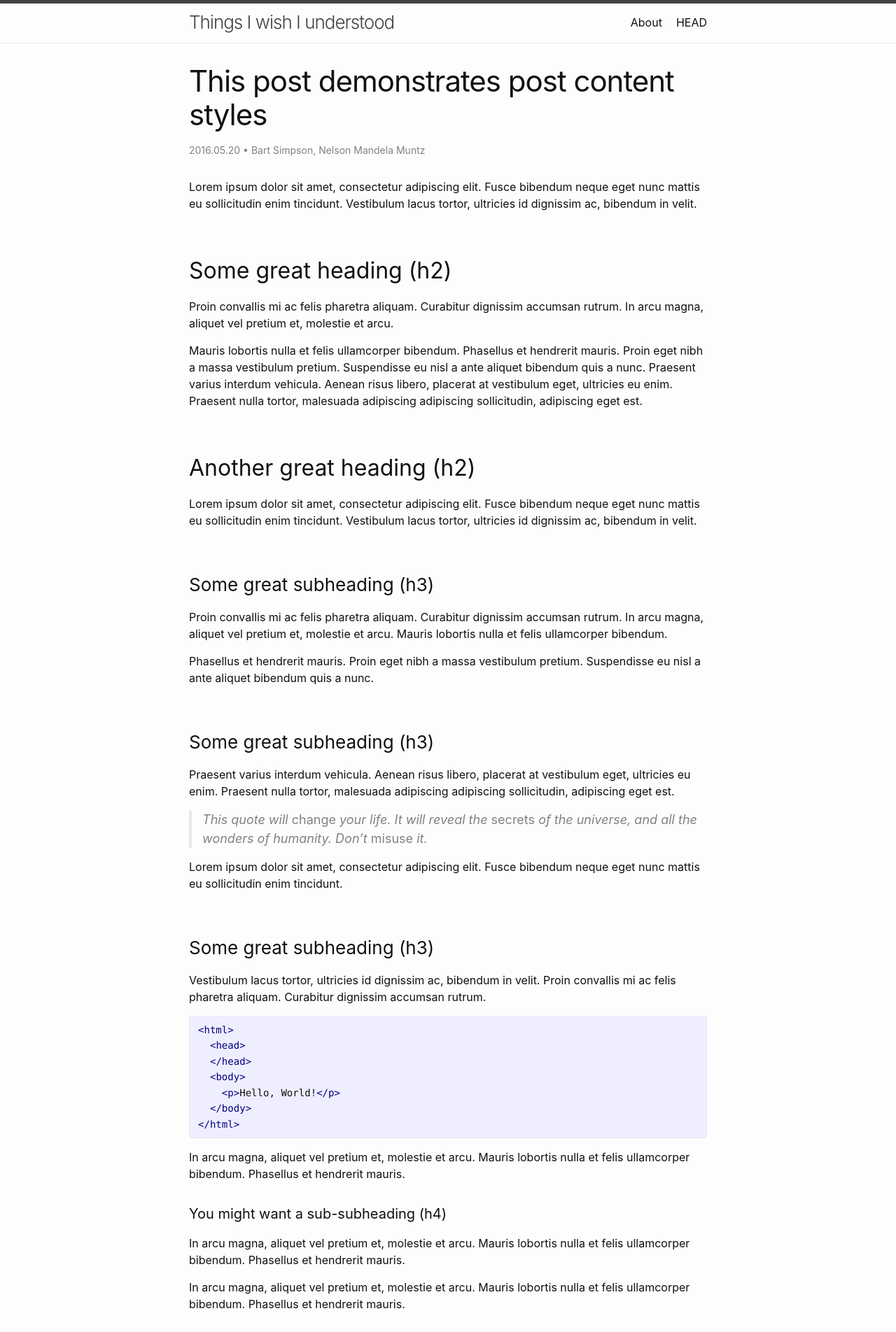
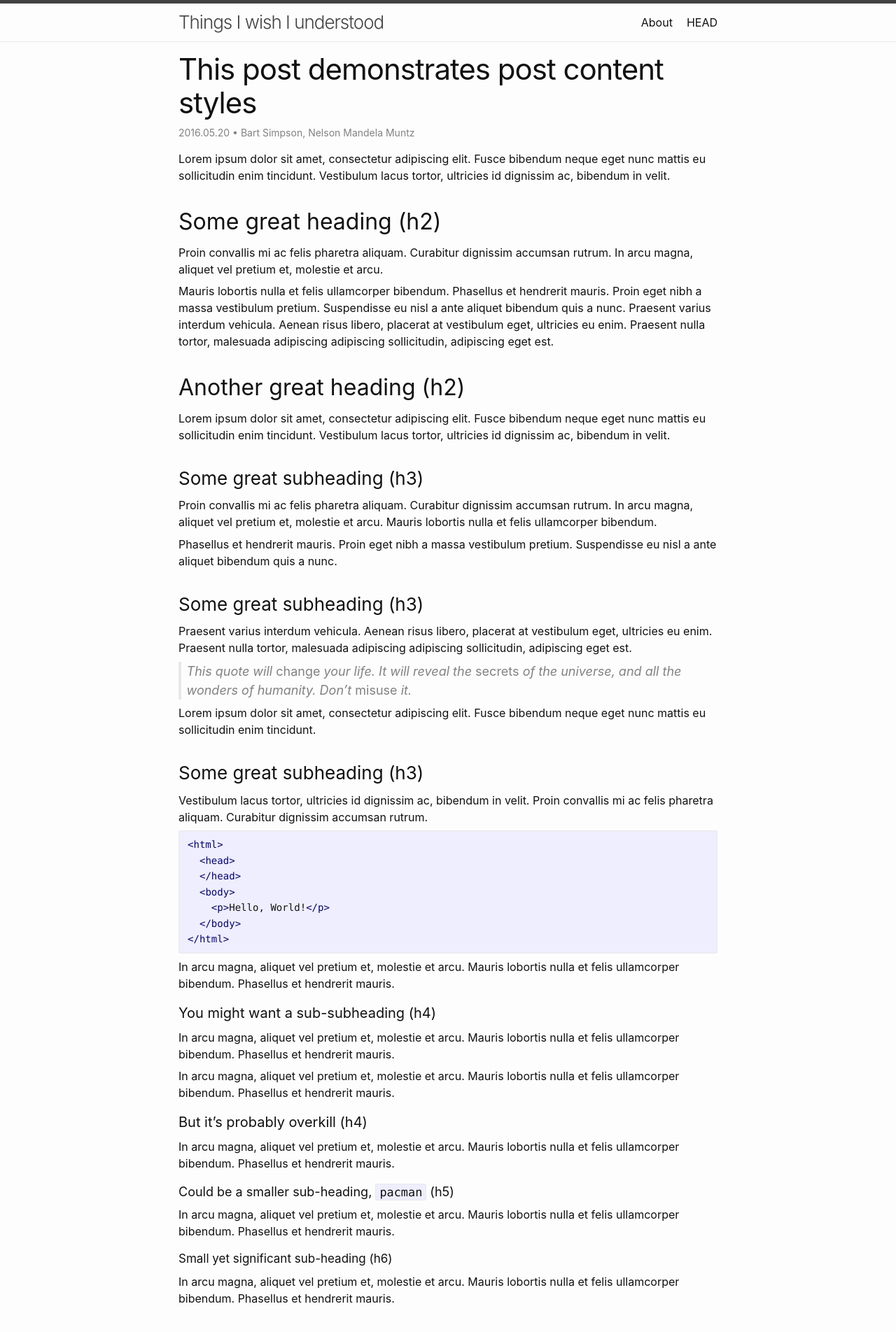
Before and after one commit to martyblaber/martyblaber.github.io, a Jekyll site: the page built from _posts/2016-05-20-this-post-demonstrates-post-content-styles.md, in a window 1280 px wide. Shown: the top 1904 px of the page at 70% size. Built offline with Jekyll 4.4.1, drawn with Linux system fonts in a browser that asks for light colours.

Commit message:
Modified the spacing-unit to 15

```diff
--- a/_sass/minima/custom-variables.scss
+++ b/_sass/minima/custom-variables.scss
@@ -1 +1,4 @@
+@charset "utf-8";
+
 // Placeholder to allow overriding predefined variables smoothly.
+$spacing-unit:     15px;
```
